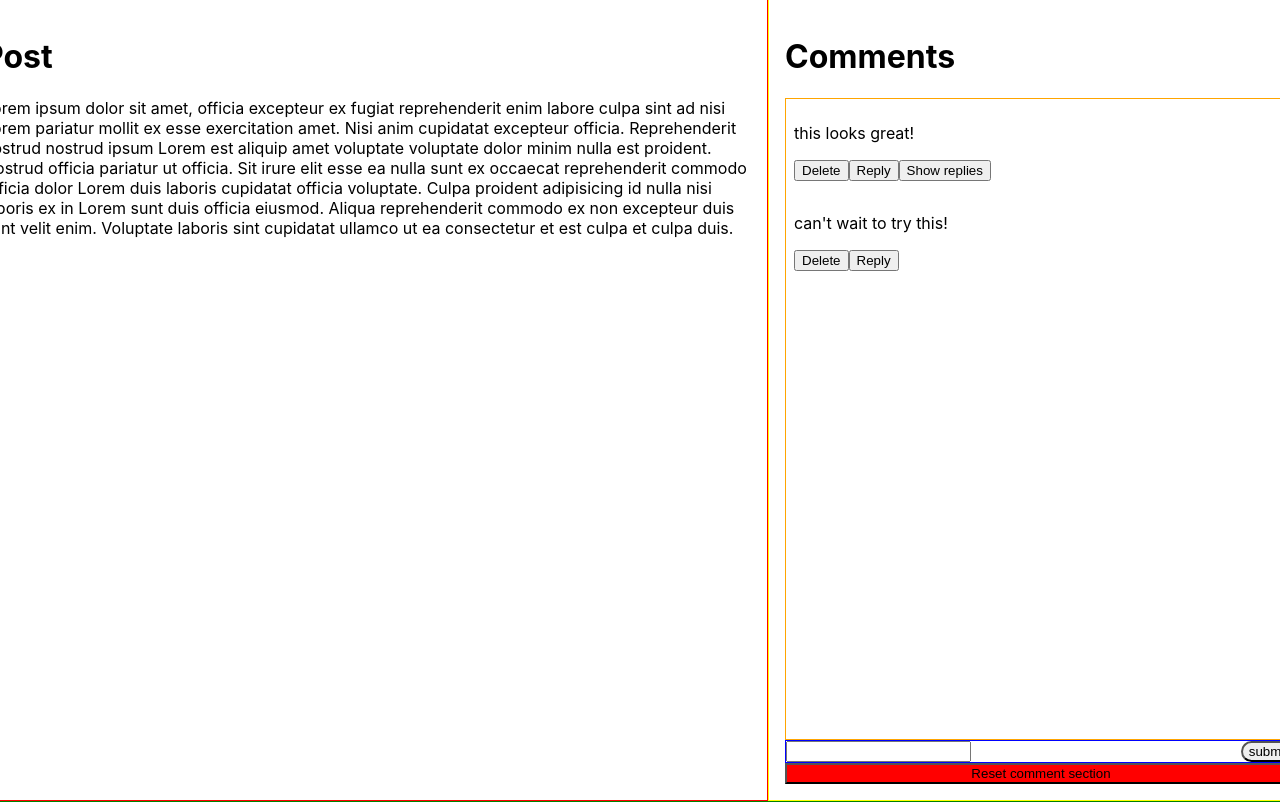
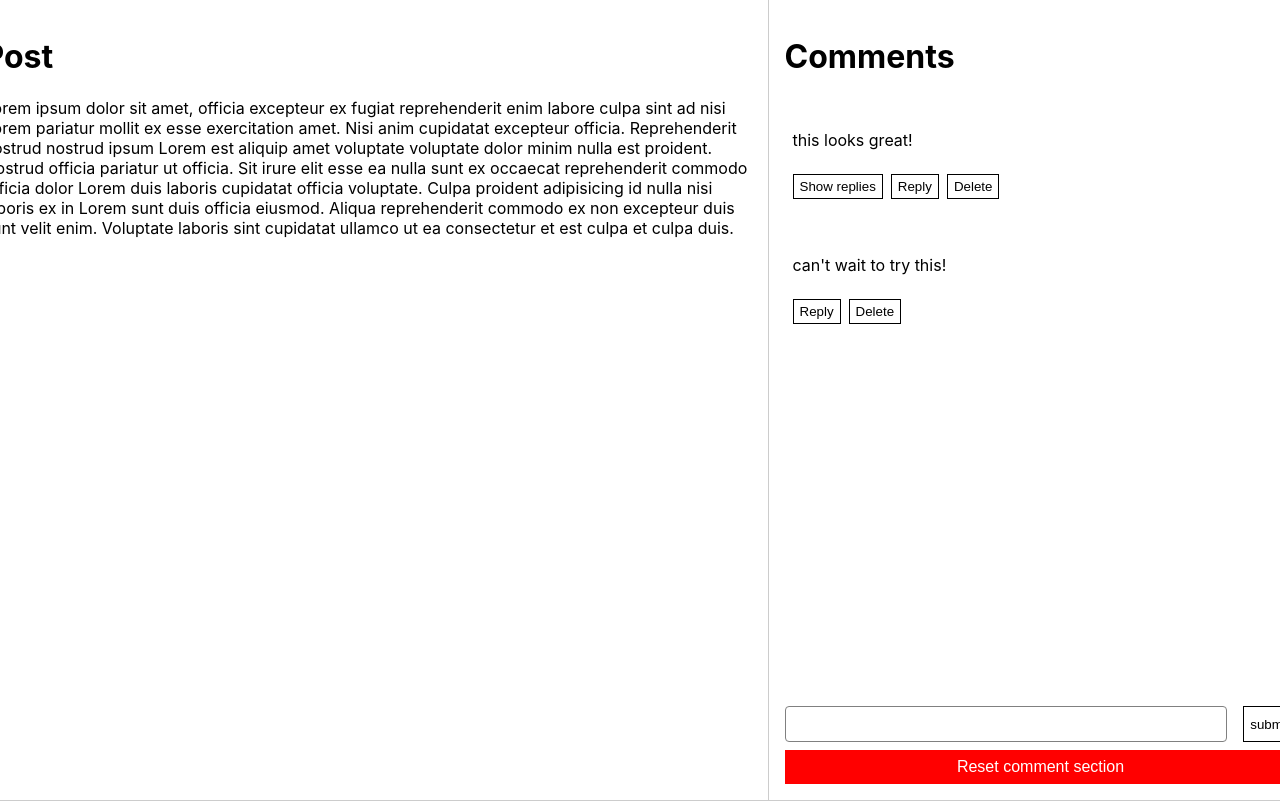
Before and after one commit to Snwblnd/2vJcYy4U, a React (Create React App) app: page / in a window 1280 px wide. Shown: the top 802 px of the page. Built offline with nearby package versions, Linux system fonts and the light colour scheme.

Commit message:
rearrange button, stylings

```diff
--- a/src/App.css
+++ b/src/App.css
@@ -3,4 +3,5 @@
   width: 100%;
   display: grid;
   place-content: center;
+  background-color: #eeeeee;
 }
--- a/src/components/post/Comment.js
+++ b/src/components/post/Comment.js
@@ -10,32 +10,48 @@ const Comment = ({ comment }) => {
 
   const handleReply = () => {
     replyToComment(comment, reply);
+    setReply("");
+    setShowReply(false);
+    setExpanded(true);
   };
 
   return (
     <div className="comment">
       <div className="comment-text">
         {comment.isDeleted ? (
-          <p>This comment has been deleted</p>
+          <p className="deleted">This comment has been deleted</p>
         ) : (
           <p>{comment.commentText}</p>
         )}
       </div>
-      <button onClick={() => deleteFunction(comment)}>Delete</button>
-      <button onClick={() => setShowReply(!showReply)}>
-        {showReply ? "Cancel" : "Reply"}
-      </button>
+      <div className="comment-buttons">
+        {comment.comments && (
+          <button
+            className="comment-button"
+            onClick={() => setExpanded(!expanded)}
+          >
+            {expanded ? "Hide replies" : "Show replies"}
+          </button>
+        )}
+        <button
+          className="comment-button "
+          onClick={() => setShowReply(!showReply)}
+        >
+          {showReply ? "Cancel" : "Reply"}
+        </button>
+        <button
+          className="comment-button "
+          onClick={() => deleteFunction(comment)}
+        >
+          Delete
+        </button>
+      </div>
       {showReply && (
         <CommentInput
           replyFunction={handleReply}
           comment={reply}
           setComment={setReply}
         />
-      )}
-      {comment.comments && (
-        <button onClick={() => setExpanded(!expanded)}>
-          {expanded ? "Hide replies" : "Show replies"}
-        </button>
       )}
       <div className="replies">
         {expanded
--- a/src/components/post/PostUtils.js
+++ b/src/components/post/PostUtils.js
@@ -88,7 +88,7 @@ export const commentInit = () => {
         },
         {
           commentId: 4,
-          commentText: "this looks great!",
+          commentText: "wow!",
           isDeleted: false,
         },
       ],
--- a/src/components/post/post.css
+++ b/src/components/post/post.css
@@ -1,30 +1,36 @@
 .post-content {
-  border: 1px solid red;
+  border-right: 1px solid #cccccc;
   width: 48rem;
   height: 48rem;
   padding: 1rem;
 }
 
 .post-container {
-  border: 1px solid green;
   display: flex;
+  border: 1px solid #cccccc;
+  background-color: white;
+  box-shadow:
+    0 20px 25px -5px rgb(0 0 0 / 0.1),
+    0 8px 10px -6px rgb(0 0 0 / 0.1);
 }
 
 .comment-section {
-  border: 1px yellow solid;
   width: 32rem;
   padding: 1rem;
   display: flex;
   flex-flow: column;
   justify-content: start;
+  gap: 8px;
 }
 
 .comment {
   padding: 8px;
+  gap: 8px;
+  display: flex;
+  flex-flow: column;
 }
 
 .comments {
-  border: 1px solid orange;
   overflow-y: auto;
   flex-grow: 1;
   height: 0px;
@@ -34,28 +40,75 @@
   display: flex;
   flex-flow: column;
   gap: 16px;
+  padding-top: 16px;
 }
 
 .reply {
-  border: 1px solid gray;
+  border-left: 1px solid gray;
   padding-left: 1rem;
 }
 
 .comment-input {
-  border: 1px solid blue;
   margin-top: auto;
   display: flex;
   justify-content: flex-end;
+  gap: 1rem;
 }
 
 .submit-comment-button {
-  border-radius: 16px;
+  background: white;
+  border: 1px solid black;
+  padding: 4px 6px;
+  transition: ease-in-out 100ms;
+}
+
+.submit-comment-button:hover {
+  background: black;
+  color: white;
 }
 
 .reset-comments-button {
   background-color: red;
+  padding: 8px 10px;
+  color: white;
+  font-size: 1rem;
+  border: none;
+}
+.reset-comments-button:hover {
+  background-color: crimson;
 }
 
 .reply-field {
   margin-right: auto;
+  flex-grow: 1;
+  outline: none;
+  border: 1px solid gray;
+  height: 2rem;
+  border-radius: 4px;
 }
+
+.reply-field:focus {
+  border: 2px solid black;
+}
+
+.comment-button {
+  padding: 4px 6px;
+  background: white;
+  border: 1px solid black;
+  transition: ease-in-out 100ms;
+}
+
+.comment-button:hover {
+  background: black;
+  color: white;
+}
+
+.comment-buttons {
+  display: flex;
+  gap: 8px;
+}
+
+.deleted {
+  font-style: italic;
+  color: gray;
+}
```
